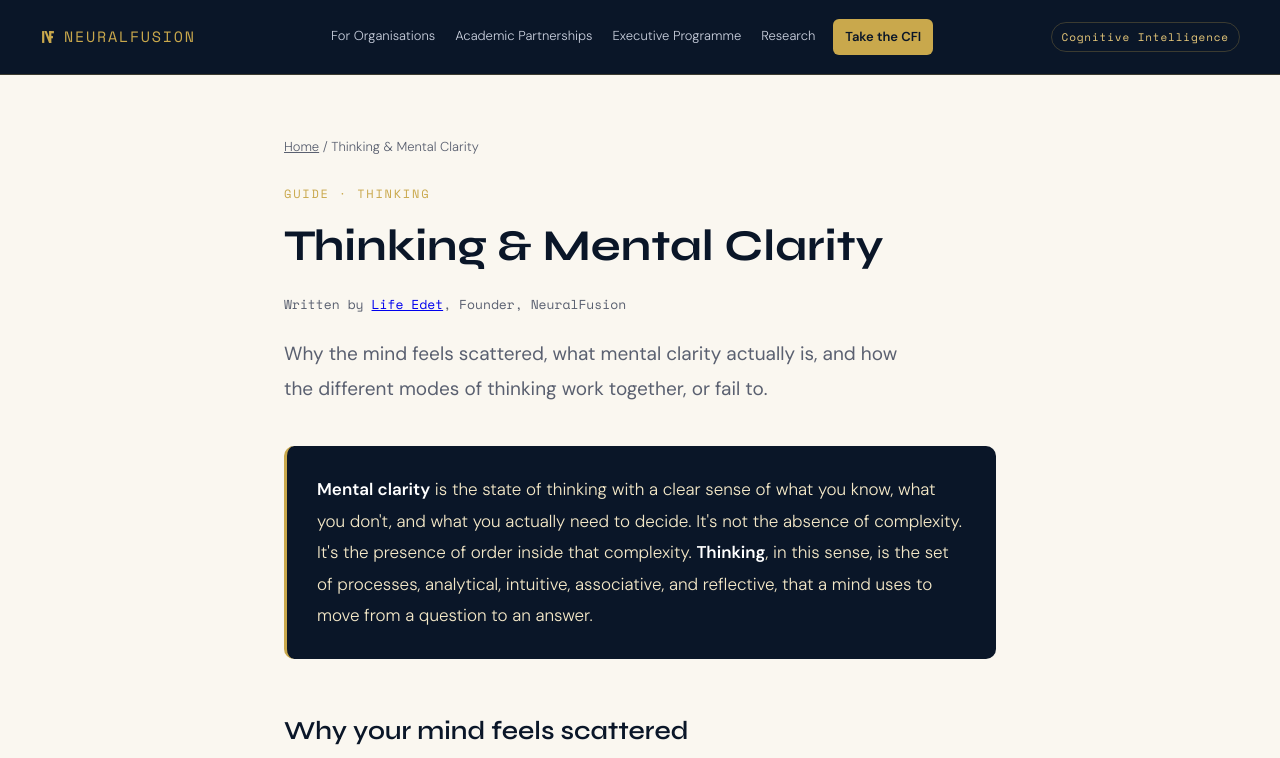
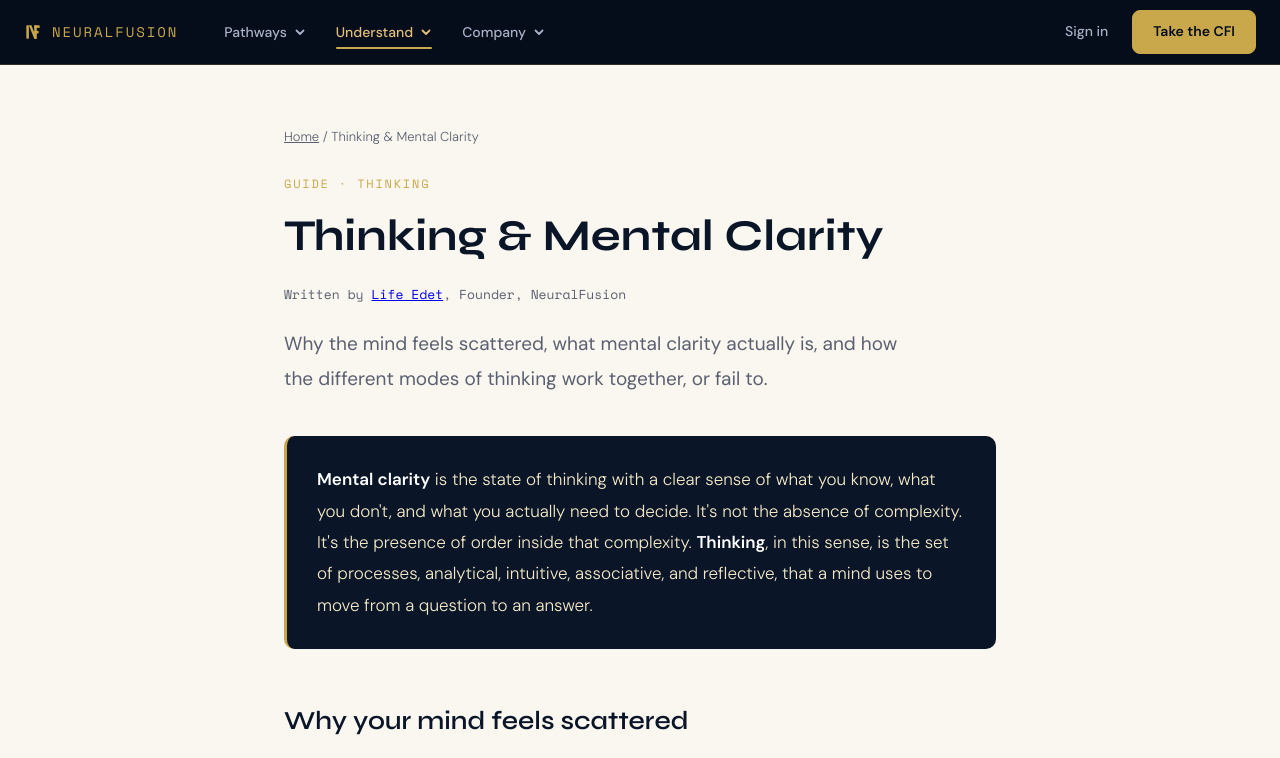
Before and after one commit to Life322-c/NeuralFusion.app2, a plain HTML site: page thinking.html in a window 1280 px wide. Shown: the top 758 px of the page. Drawn offline with nearby package versions, Linux system fonts and the light colour scheme.

Commit message:
Add files via upload

```diff
--- a/thinking.html
+++ b/thinking.html
@@ -289,18 +289,9 @@
   footer { text-align: center; padding: 32px 24px; font-size: 13px; color: var(--text-muted); }
   footer span { color: var(--gold); }
 
-  /* Shared public navigation (added with the commercial pages) */
-  .legacy-nav { display: flex; flex-wrap: wrap; gap: 4px 16px; align-items: center; justify-content: center; font-family: 'DM Sans', sans-serif; font-size: 13px; }
-  .legacy-nav a { color: #c9cfdd; text-decoration: none; padding: 6px 2px; border-bottom: 2px solid transparent; }
-  .legacy-nav a:hover { color: #fff; }
-  .legacy-nav a[aria-current="page"] { color: #e8c97a; border-bottom-color: #c9a84c; }
-  .legacy-nav a.cta { color: #0a1628; background: #c9a84c; padding: 6px 12px; border-radius: 6px; font-weight: 600; border-bottom: 0; }
-  .legacy-nav a.cta:hover { background: #e8c97a; color: #0a1628; }
-  @media (max-width: 960px) {
-    .site-header { flex-wrap: wrap; padding: 12px 18px !important; gap: 8px 12px; }
-    .legacy-nav { order: 3; width: 100%; justify-content: flex-start; }
-  }
 </style>
+<link rel="stylesheet" href="/nf-nav.css?v=1" />
+<script src="/nf-nav.js?v=1"></script>
 </head>
 <body>
 <!-- Google Tag Manager (noscript) -->
@@ -308,19 +299,49 @@
 height="0" width="0" style="display:none;visibility:hidden"></iframe></noscript>
 <!-- End Google Tag Manager (noscript) -->
 
-<header class="site-header">
-  <a class="logo" href="https://tryneuralfusion.com/">
-    <svg width="16" height="16" viewBox="0 0 100 100" aria-hidden="true"><rect x="13" y="13" width="14" height="74" fill="currentColor"/><polygon points="27,13 41,13 71,87 57,87" fill="currentColor"/><rect x="57" y="13" width="14" height="74" fill="currentColor"/><rect x="57" y="13" width="30" height="14" fill="currentColor"/><rect x="57" y="44" width="24" height="14" fill="currentColor"/></svg>
-    NeuralFusion<span></span>
-  </a>
-    <nav class="legacy-nav" aria-label="Primary">
-    <a href="/organisations">For Organisations</a>
-    <a href="/academic-partnerships">Academic Partnerships</a>
-    <a href="/executive">Executive Programme</a>
-    <a href="/research">Research</a>
-    <a class="cta" href="/?view=cfi">Take the CFI</a>
-  </nav>
-<div class="badge">Cognitive Intelligence</div>
+<header class="nfx-header">
+  <div class="nfx-bar">
+    <a class="nfx-brand" href="/" aria-label="NeuralFusion home"><svg width="18" height="18" viewBox="0 0 100 100" aria-hidden="true" focusable="false"><rect x="13" y="13" width="14" height="74" fill="currentColor"/><polygon points="27,13 41,13 71,87 57,87" fill="currentColor"/><rect x="57" y="13" width="14" height="74" fill="currentColor"/><rect x="57" y="13" width="30" height="14" fill="currentColor"/><rect x="57" y="44" width="24" height="14" fill="currentColor"/></svg><span>NeuralFusion</span></a>
+    <button class="nfx-toggle" type="button" aria-expanded="false" aria-controls="nfx-nav" aria-label="Open menu"><span class="nfx-bars" aria-hidden="true"></span></button>
+    <nav class="nfx-nav" id="nfx-nav" aria-label="Primary">
+      <ul class="nfx-groups">
+        <li class="nfx-group">
+          <button class="nfx-trigger" type="button" id="nfx-t-pathways" aria-expanded="false" aria-controls="nfx-p-pathways">Pathways<svg class="nfx-chev" viewBox="0 0 12 12" aria-hidden="true" focusable="false"><path d="M2.5 4.5 6 8l3.5-3.5"/></svg></button>
+          <div class="nfx-panel" id="nfx-p-pathways"><ul>
+            <li><a href="/organisations">For Organisations</a></li>
+            <li><a href="/academic-partnerships">Academic Partnerships</a></li>
+            <li><a href="/executive">Executive Programme</a></li>
+            <li><a href="/?view=cfi">Take the CFI</a></li>
+            <li><a href="/?view=teams">NeuralFusion for Teams</a></li>
+          </ul></div>
+        </li>
+        <li class="nfx-group has-current">
+          <button class="nfx-trigger" type="button" id="nfx-t-understand" aria-expanded="false" aria-controls="nfx-p-understand">Understand<svg class="nfx-chev" viewBox="0 0 12 12" aria-hidden="true" focusable="false"><path d="M2.5 4.5 6 8l3.5-3.5"/></svg></button>
+          <div class="nfx-panel" id="nfx-p-understand"><ul>
+            <li><a href="/thinking" aria-current="page">The Four Thinking Modes</a></li>
+            <li><a href="/cognitive-fragmentation">Cognitive fragmentation</a></li>
+            <li><a href="/decision-making">Decision-making</a></li>
+            <li><a href="/methodology">CFI methodology</a></li>
+            <li><a href="/research">Research</a></li>
+            <li><a href="/blog">Blog</a></li>
+          </ul></div>
+        </li>
+        <li class="nfx-group">
+          <button class="nfx-trigger" type="button" id="nfx-t-company" aria-expanded="false" aria-controls="nfx-p-company">Company<svg class="nfx-chev" viewBox="0 0 12 12" aria-hidden="true" focusable="false"><path d="M2.5 4.5 6 8l3.5-3.5"/></svg></button>
+          <div class="nfx-panel" id="nfx-p-company"><ul>
+            <li><a href="/about">About</a></li>
+            <li><a href="/contact">Contact</a></li>
+            <li><a href="/privacy">Privacy</a></li>
+            <li><a href="/terms">Terms</a></li>
+          </ul></div>
+        </li>
+      </ul>
+      <div class="nfx-actions">
+        <a class="nfx-signin" href="/?auth=login" data-track="signin_click" data-where="header">Sign in</a>
+        <a class="nfx-cta" href="/?view=cfi" data-track="cfi_cta_click" data-where="header">Take the CFI</a>
+      </div>
+    </nav>
+  </div>
 </header>
 
 <main>
```
